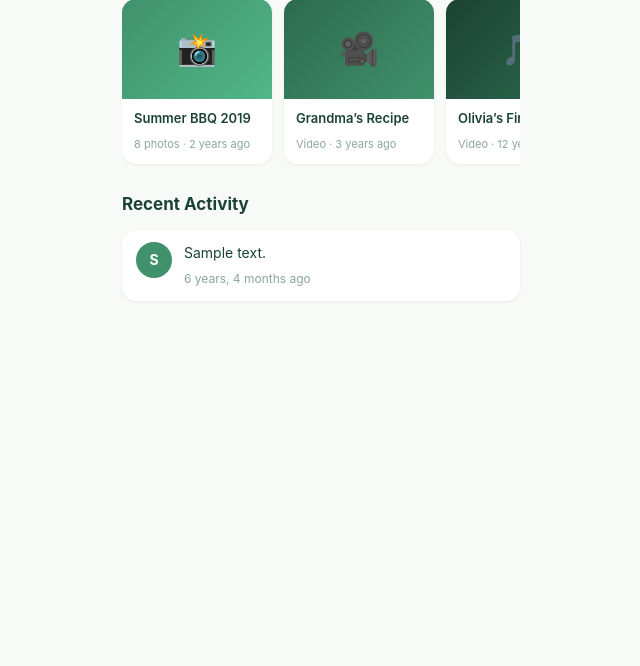
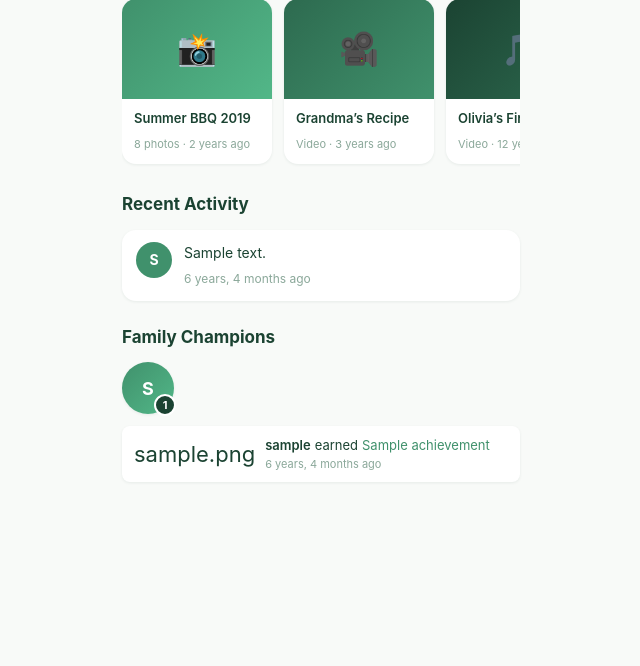
Before and after one commit to cavcom2010/ftree, a Django app: page / in a window 1280 px wide. Shown: the part 1241-1907 px from the top of the page, without its empty margins (319-959 px from the left). Before the commit the page ends 1527 px from the top, so only its background shows below. Run offline with Django 5.2, Linux system fonts and the light colour scheme; tables that the repository leaves empty hold one stand-in row (values such as "Sample post").

Commit message:
Add meaningful family achievements

```diff
--- a/apps/core/views.py
+++ b/apps/core/views.py
@@ -1,5 +1,7 @@
+from django.db.models import Count
 from django.shortcuts import render
 
+from apps.achievements.models import UserAchievement
 from apps.families.models import Family
 from apps.people.models import Person
 from apps.people.services import get_demo_generation_rows
@@ -17,6 +19,19 @@ def home(request):
             {"empty_state": True},
         )
 
+    top_achievers = (
+        UserAchievement.objects.filter(family=family)
+        .values("user__username")
+        .annotate(total=Count("id"))
+        .order_by("-total")[:5]
+    )
+
+    latest_achievements = (
+        UserAchievement.objects.filter(family=family)
+        .select_related("user", "achievement")
+        .order_by("-earned_at")[:3]
+    )
+
     context = {
         "family": family,
         "people_count": Person.objects.filter(family=family).count(),
@@ -32,6 +47,8 @@ def home(request):
             family=family, is_featured=True
         )[:3],
         "generation_rows": get_demo_generation_rows(family),
+        "top_achievers": top_achievers,
+        "latest_achievements": latest_achievements,
         "empty_state": False,
     }
 
--- a/apps/people/views.py
+++ b/apps/people/views.py
@@ -68,6 +68,9 @@ def person_create(request):
                 person=person,
             )
 
+            from apps.achievements.services import check_branch_builder
+            check_branch_builder(_family(), _user(request))
+
             response = HttpResponse("")
             response["HX-Trigger"] = f'{{"showToast":"{person.full_name} added!"}}'
 
--- a/static/css/app.css
+++ b/static/css/app.css
@@ -1431,3 +1431,88 @@ body {
     gap: 8px;
     margin-top: 8px;
 }
+
+/* ===== Family Champions ===== */
+.champions-row {
+    display: flex;
+    gap: 10px;
+    margin-bottom: 12px;
+}
+
+.champion-avatar {
+    position: relative;
+    width: 52px;
+    height: 52px;
+    border-radius: 50%;
+    background: linear-gradient(135deg, var(--green-700), var(--green-500));
+    color: #fff;
+    font-size: 18px;
+    font-weight: 700;
+    display: flex;
+    align-items: center;
+    justify-content: center;
+    box-shadow: var(--shadow-sm);
+}
+
+.champion-count {
+    position: absolute;
+    bottom: -2px;
+    right: -2px;
+    width: 22px;
+    height: 22px;
+    border-radius: 50%;
+    background: var(--green-900);
+    color: #fff;
+    font-size: 11px;
+    font-weight: 700;
+    display: flex;
+    align-items: center;
+    justify-content: center;
+    border: 2px solid var(--white);
+}
+
+.latest-achievements {
+    display: flex;
+    flex-direction: column;
+    gap: 8px;
+}
+
+.latest-ach-item {
+    display: flex;
+    align-items: center;
+    gap: 10px;
+    background: var(--white);
+    border-radius: var(--radius-sm);
+    padding: 10px 12px;
+    box-shadow: var(--shadow-sm);
+    font-size: 13px;
+    color: var(--text);
+}
+
+.latest-ach-icon {
+    font-size: 22px;
+    flex-shrink: 0;
+}
+
+.latest-ach-body {
+    display: flex;
+    flex-wrap: wrap;
+    gap: 0 4px;
+    align-items: baseline;
+}
+
+.latest-ach-body strong {
+    font-weight: 600;
+}
+
+.latest-ach-body em {
+    font-style: normal;
+    color: var(--green-700);
+}
+
+.latest-ach-time {
+    font-size: 11px;
+    color: var(--text-muted);
+    display: block;
+    width: 100%;
+}
--- /dev/null
+++ b/templates/core/_family_champions.html
@@ -0,0 +1,29 @@
+<section class="section champions-section">
+    <h2 class="section-title">Family Champions</h2>
+
+    {% if top_achievers %}
+    <div class="champions-row">
+        {% for achiever in top_achievers %}
+        <div class="champion-avatar" title="{{ achiever.user__username }} — {{ achiever.total }} achievement{{ achiever.total|pluralize }}">
+            <span>{{ achiever.user__username|slice:":1"|upper }}</span>
+            <small class="champion-count">{{ achiever.total }}</small>
+        </div>
+        {% endfor %}
+    </div>
+    {% endif %}
+
+    {% if latest_achievements %}
+    <div class="latest-achievements">
+        {% for ua in latest_achievements %}
+        <div class="latest-ach-item">
+            <span class="latest-ach-icon">{{ ua.achievement.icon }}</span>
+            <div class="latest-ach-body">
+                <strong>{{ ua.user.username }}</strong> earned
+                <em>{{ ua.achievement.name }}</em>
+                <span class="latest-ach-time">{{ ua.earned_at|timesince }} ago</span>
+            </div>
+        </div>
+        {% endfor %}
+    </div>
+    {% endif %}
+</section>
--- a/templates/core/home.html
+++ b/templates/core/home.html
@@ -38,6 +38,8 @@
 
     {% include "core/_recent_activity.html" %}
 
+    {% include "core/_family_champions.html" %}
+
 </main>
 
 <section id="person-drawer" class="person-drawer"></section>
```
Also changed, not shown: apps/achievements/services.py (added, +45 -0 lines), apps/core/management/commands/seed_demo_family.py (+17 -11 lines), apps/stories/views.py (+3 -0 lines).
